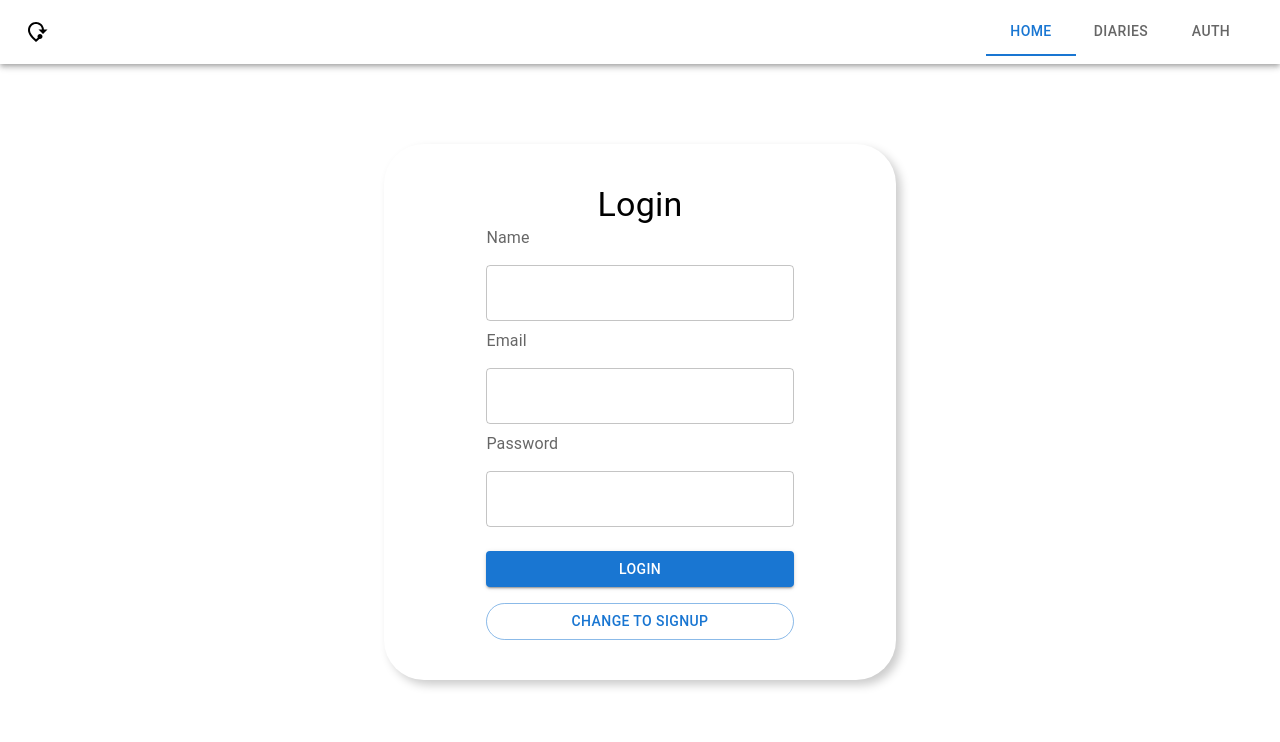
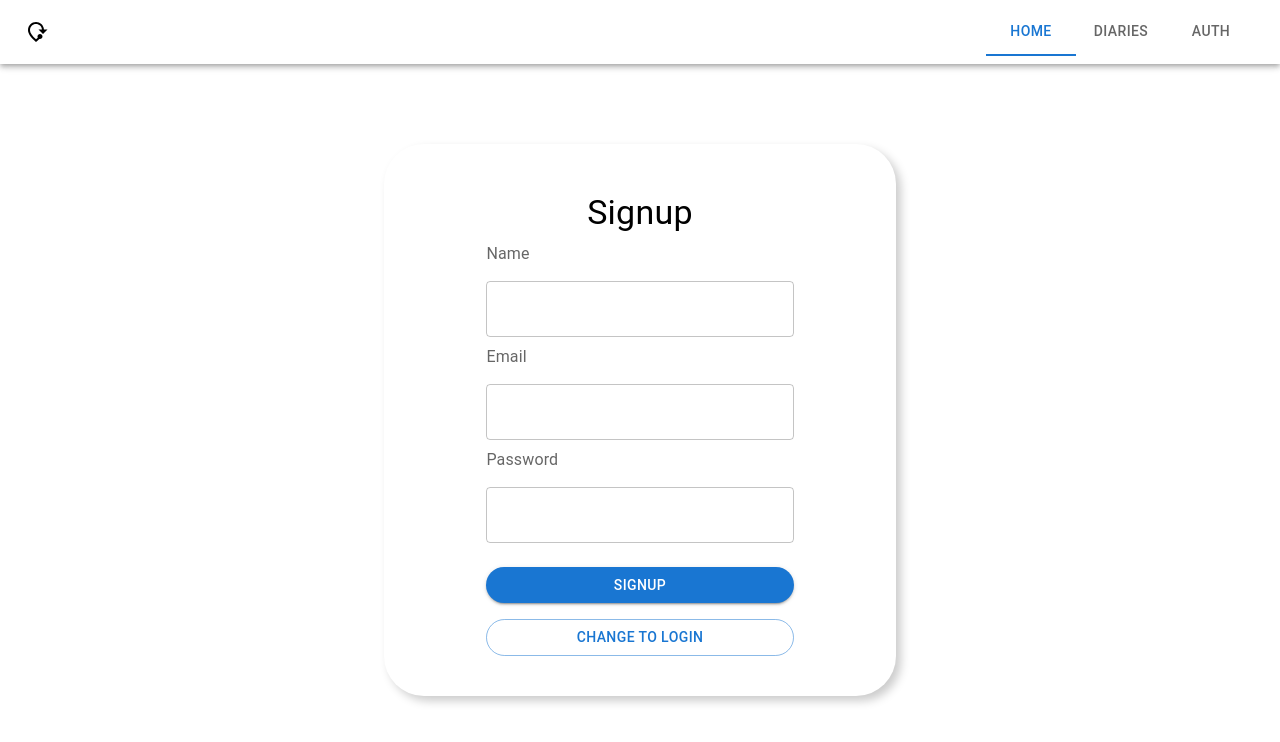
Before and after one commit to oleksandrivanyshyn/MERN-Travel-Diaries, a React (Create React App) app in the folder frontend/: page /auth in a window 1280 px wide. Shown: the top 742 px of the page. Built offline with nearby package versions, Linux system fonts and the light colour scheme.

Commit message:
feat: enhance Auth component with dynamic signup/login toggle and form state handling

```diff
--- a/frontend/src/auth/Auth.js
+++ b/frontend/src/auth/Auth.js
@@ -1,8 +1,18 @@
-import React from 'react';
-import { Box } from '@mui/system';
-import { Button, FormLabel, TextField, Typography } from '@mui/material';
-
+import React, { useState } from 'react';
+import { Box, Button, FormLabel, TextField, Typography } from '@mui/material';
 const Auth = () => {
+  const [isSignup, setIsSignup] = useState(true);
+  const handleSubmit = (e) => {
+    e.preventDefault();
+    console.log(inputs);
+  };
+  const [inputs, setInputs] = useState({ name: '', email: '', password: '' });
+  const handleChange = (e) => {
+    setInputs((prevState) => ({
+      ...prevState,
+      [e.target.name]: e.target.value,
+    }));
+  };
   return (
     <Box
       width="40%"
@@ -11,32 +21,60 @@ const Auth = () => {
       margin="auto"
       marginTop={10}
     >
-      <form action="">
+      <form onSubmit={handleSubmit}>
         <Box
           display="flex"
-          flexDirection="column"
+          flexDirection={'column'}
           width="60%"
           padding={5}
           margin="auto"
         >
-          <Typography variant="h4" textAlign="center">
-            Login
+          <Typography padding={1} variant="h4" textAlign="center">
+            {isSignup ? 'Signup' : 'Login'}
           </Typography>
-          <FormLabel>Name</FormLabel>
-          <TextField margin="normal" />
+          {isSignup && (
+            <>
+              <FormLabel>Name</FormLabel>
+              <TextField
+                onChange={handleChange}
+                value={inputs.name}
+                name="name"
+                required
+                margin="normal"
+              />
+            </>
+          )}
           <FormLabel>Email</FormLabel>
-          <TextField margin="normal" />
+          <TextField
+            onChange={handleChange}
+            value={inputs.email}
+            name="email"
+            type="email"
+            required
+            margin="normal"
+          />
           <FormLabel>Password</FormLabel>
-          <TextField margin="normal" />
-          <Button sx={{ mt: 2 }} type="submit" variant="contained">
-            Login
-          </Button>
+          <TextField
+            onChange={handleChange}
+            value={inputs.password}
+            name="password"
+            type="password"
+            required
+            margin="normal"
+          />
           <Button
             sx={{ mt: 2, borderRadius: 10 }}
             type="submit"
+            variant="contained"
+          >
+            {isSignup ? 'Signup' : 'Login'}
+          </Button>
+          <Button
+            onClick={() => setIsSignup(!isSignup)}
+            sx={{ mt: 2, borderRadius: 10 }}
             variant="outlined"
           >
-            Change to Signup
+            Change to {isSignup ? 'Login' : 'Signup'}
           </Button>
         </Box>
       </form>
```
